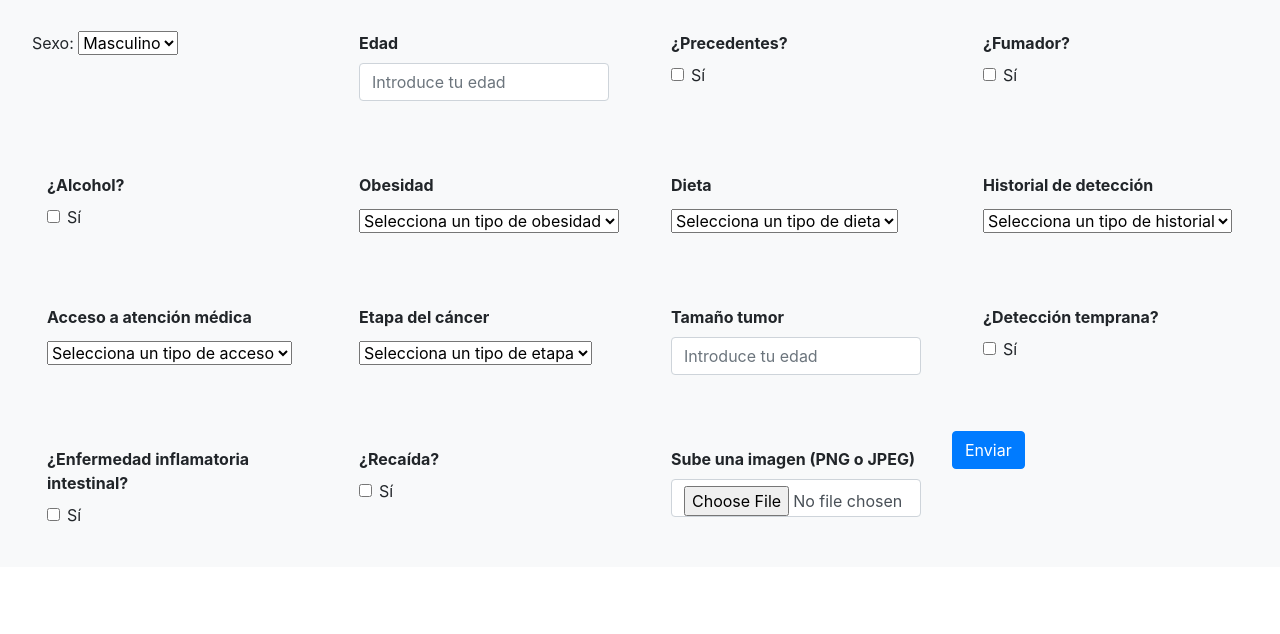
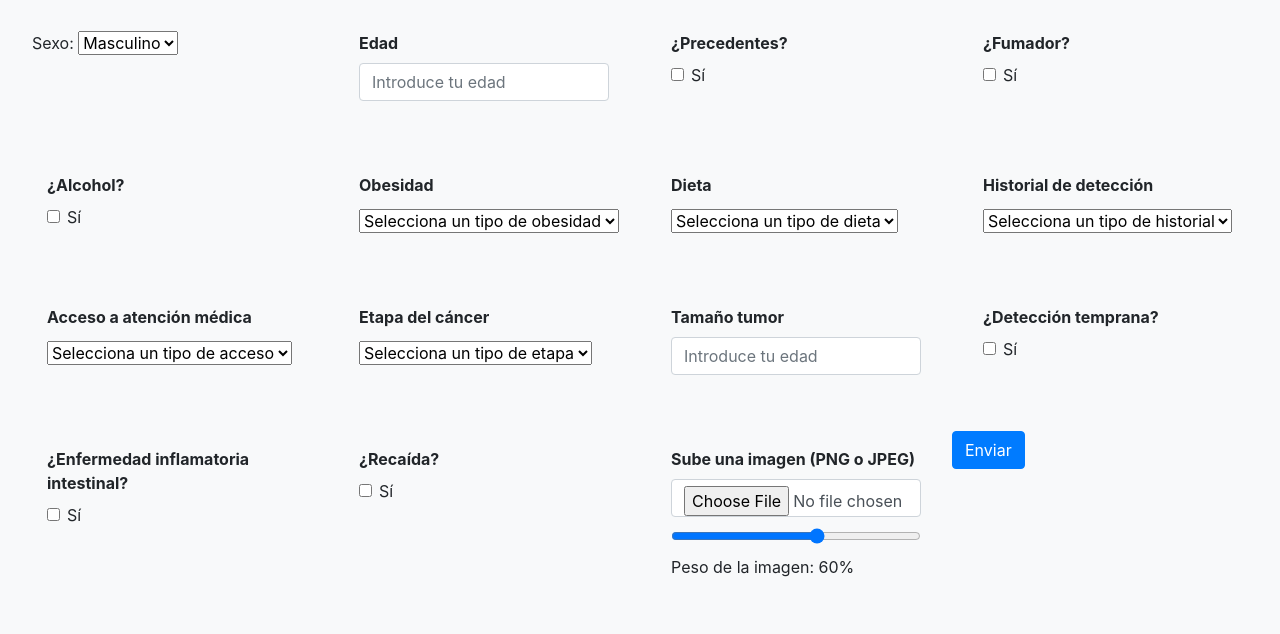
Before and after one commit to albertoma95/PrediccionCancer, a Django app: page / in a window 1280 px wide. Shown: the part 41-675 px from the top of the page. Run offline with Django 5.2, Linux system fonts and the light colour scheme; some libraries are stand-ins or nearby versions.

Commit message:
usuario elige el peso de la imagen

```diff
--- a/prediccion_cancer/cancer/static/js/scripts.js
+++ b/prediccion_cancer/cancer/static/js/scripts.js
@@ -1,5 +1,13 @@
 document.addEventListener('DOMContentLoaded', function() {
   const formulario = document.getElementById('formulario');
+
+  // Mostrar el valor del slider al lado
+  const slider = document.getElementById('image_weight');
+  const output = document.getElementById('weight_value');
+  output.textContent = 'Peso de la imagen: ' + slider.value + '%';
+  slider.oninput = function() {
+      output.textContent = 'Peso de la imagen: ' + slider.value + '%';
+  };
 
   formulario.addEventListener('submit', function(e) {
     e.preventDefault();  // Prevenir el envío normal del formulario
@@ -18,6 +26,7 @@ document.addEventListener('DOMContentLoaded', function() {
         const imagenBase64 = reader.result;
 
         // Recoger el resto de los datos del formulario
+        console.log(slider.value);
         const datos = {
           Sexo: document.getElementById('Sexo').value,
           Age: document.getElementById('Age').value,
@@ -33,7 +42,8 @@ document.addEventListener('DOMContentLoaded', function() {
           early_detection: document.getElementById('early_detection').checked ? 'Yes' : 'No',
           inflammatory_bowel_disease: document.getElementById('inflammatory_bowel_disease').checked ? 'Yes' : 'No',
           relapse: document.getElementById('relapse').checked ? 'Yes' : 'No',
-          imagen_base64: imagenBase64  // Añadimos la imagen convertida a base64
+          imagen_base64: imagenBase64,  // Añadimos la imagen convertida a base64
+          image_weight: slider.value   // Recogemos el valor del slider
         };
 
         // Usar fetch para enviar los datos al servidor
--- a/prediccion_cancer/cancer/templates/index.html
+++ b/prediccion_cancer/cancer/templates/index.html
@@ -207,6 +207,8 @@
               <div class="col-md-12 mb-1">
                 <label for="imagen" class="form-label"><strong>Sube una imagen (PNG o JPEG)</strong></label>
                 <input type="file" class="form-control" id="id_imagen" name="imagen" accept="image/png, image/jpeg">
+                <input type="range" id="image_weight" name="image_weight" min="0" max="100" value="60" class="form-control">
+                <p id="weight_value">Peso de la imagen: 60%</p>
               </div>
             </div>
           </div>
--- a/prediccion_cancer/cancer/views.py
+++ b/prediccion_cancer/cancer/views.py
@@ -66,9 +66,12 @@ def predict(request):
         prediction_tabular = model_tabular.predict(df)
         prediction_tabular = int(prediction_tabular[0])  # Asegúrate de obtener el valor entero
 
+        # Obtener el peso de la imagen desde el JSON
+        image_weight = float(body.get('image_weight', 60))  # Valor por defecto es 60%
+
         # Hacer una media ponderada entre las predicciones
-        weight_tabular = 0.4
-        weight_image = 0.6
+        weight_tabular = (100 - image_weight) / 100
+        weight_image = image_weight / 100
 
         final_prediction = (prediction_tabular * weight_tabular) + (prediction_image * weight_image)
         final_prediction = 1 if final_prediction >= 0.5 else 0  # Si la media ponderada es mayor o igual a 0.5, consideramos cáncer maligno
```
